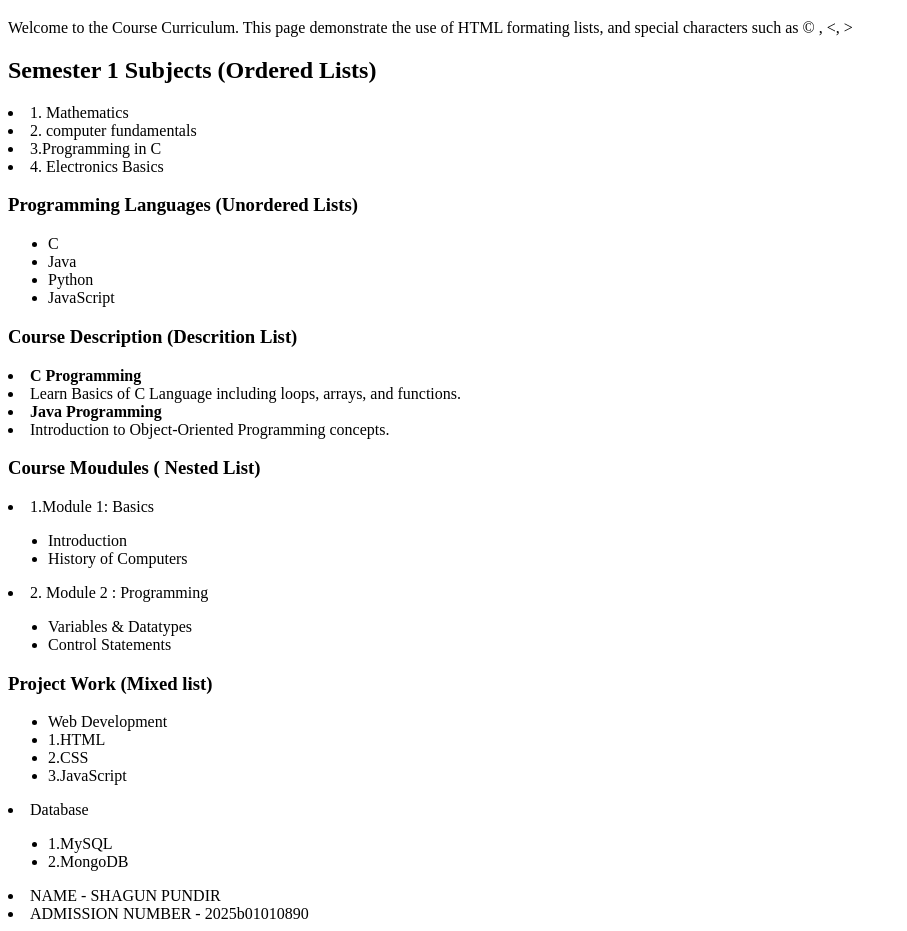
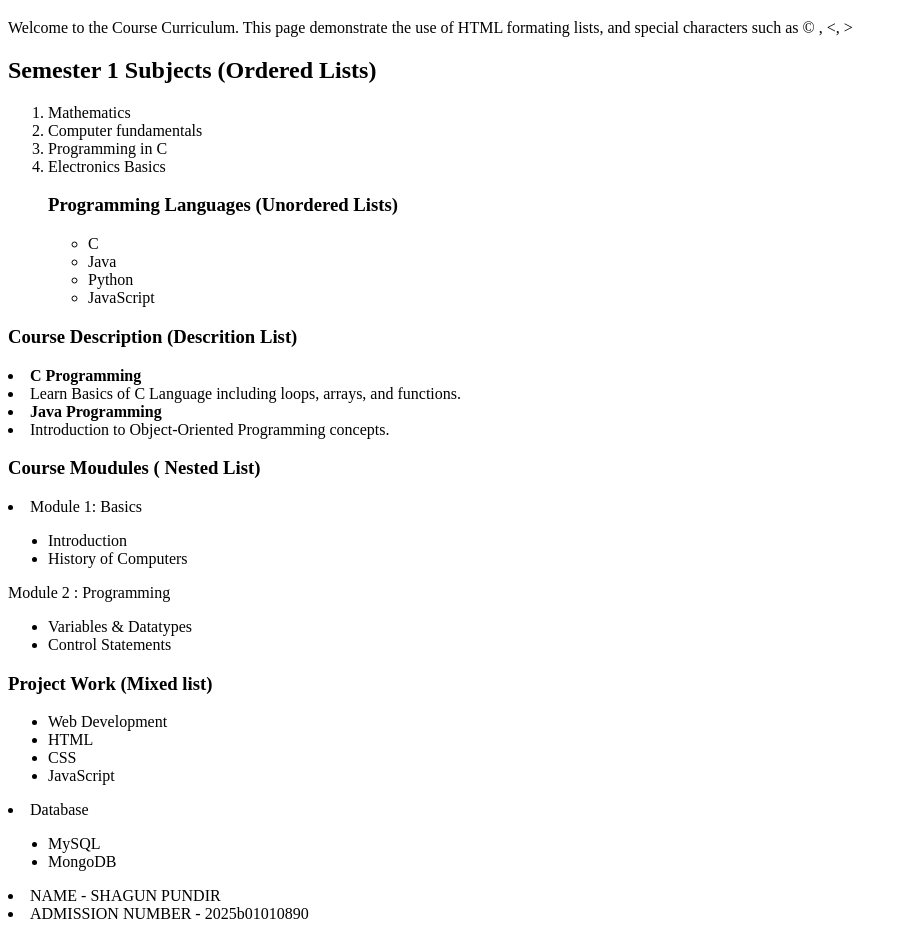
Before and after one commit to shagunpundir8809-web/Shagun-Pundir, a plain HTML site: page experiment1.html in a window 1280 px wide. Shown: the part 61-992 px from the top of the page, without its empty margins (0-907 px from the left). Drawn offline with Linux system fonts and the light colour scheme.

Commit message:
new file added

```diff
--- a/experiment1.html
+++ b/experiment1.html
@@ -8,38 +8,40 @@
     <h1>INTRODUCTION</h1>
     <p>Welcome to the Course Curriculum. This page demonstrate the use of HTML formating lists, and special characters such as &copy; , &lt;, &gt; </p>
     <h2> Semester 1 Subjects (Ordered Lists) </h2>
-    <p> <li>1. Mathematics</li>
-       <li> 2. computer fundamentals </li>
-       <li> 3.Programming in C </li>
-       <li> 4. Electronics Basics</li>
+    <p> <OL><li> Mathematics</li>
+       <li> Computer fundamentals </li>
+       <li> Programming in C </li>
+       <li> Electronics Basics</li>
         <h3> Programming Languages (Unordered Lists) </h3>
-        <p> <ul> <li> C </li>
+        <p> <ul>
+           <li> C </li>
            <li> Java </li>
            <li> Python </li>
-           <li> JavaScript </li> </ul>
+           <li> JavaScript </li> </ul> </ol>
         </p>
     <h3> Course Description (Descrition List)</h3>
-    <p> <li><b>C Programming </b> </li>
+    <p> <li> <b>C Programming </b> </li>
        <li> Learn Basics of C Language including loops, arrays, and functions. </li>
    <li> <b>Java Programming </b> </li>
    <li> Introduction to Object-Oriented Programming concepts. </li> </p>
     <h3> Course Moudules ( Nested List) </h3>
-
-   <li> 1.Module 1: Basics </li>
+    <li> Module 1: Basics
   <ul> <li>Introduction </li>
   <li> History of Computers </li> </ul>
-   <li> 2. Module 2 : Programming </li>
+   Module 2 : Programming </li>
   <ul> <li> Variables & Datatypes </li>
    <li>Control Statements </li> </ul>
 
     <h3>Project Work (Mixed list)</h3>
-    <p><UL><li> Web Development </li>
-      <li>1.HTML </li>
-       <li> 2.CSS </li>
-       <li> 3.JavaScript </li></UL>
+    <p>
+        <UL>
+       <li> Web Development </li>
+      <li> HTML </li>
+       <li> CSS </li>
+       <li> JavaScript </li></UL>
        <li> Database </li>
-       <ul><li>1.MySQL</li>
-      <li>2.MongoDB</li></UL>
+       <ul><li>MySQL</li>
+      <li>MongoDB</li></UL>
     </p>
 
    <li> NAME - SHAGUN PUNDIR </li>
```
Also changed, not shown: new.html (added).
